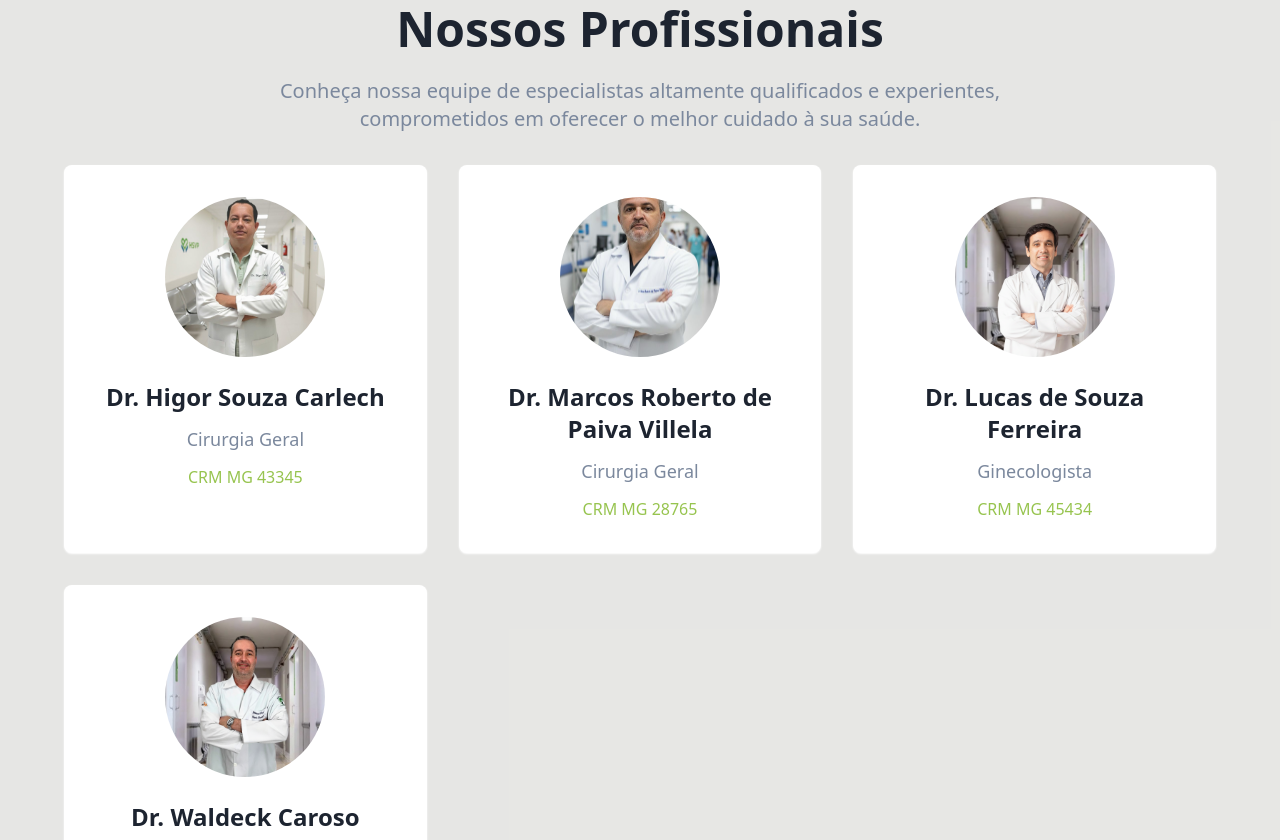
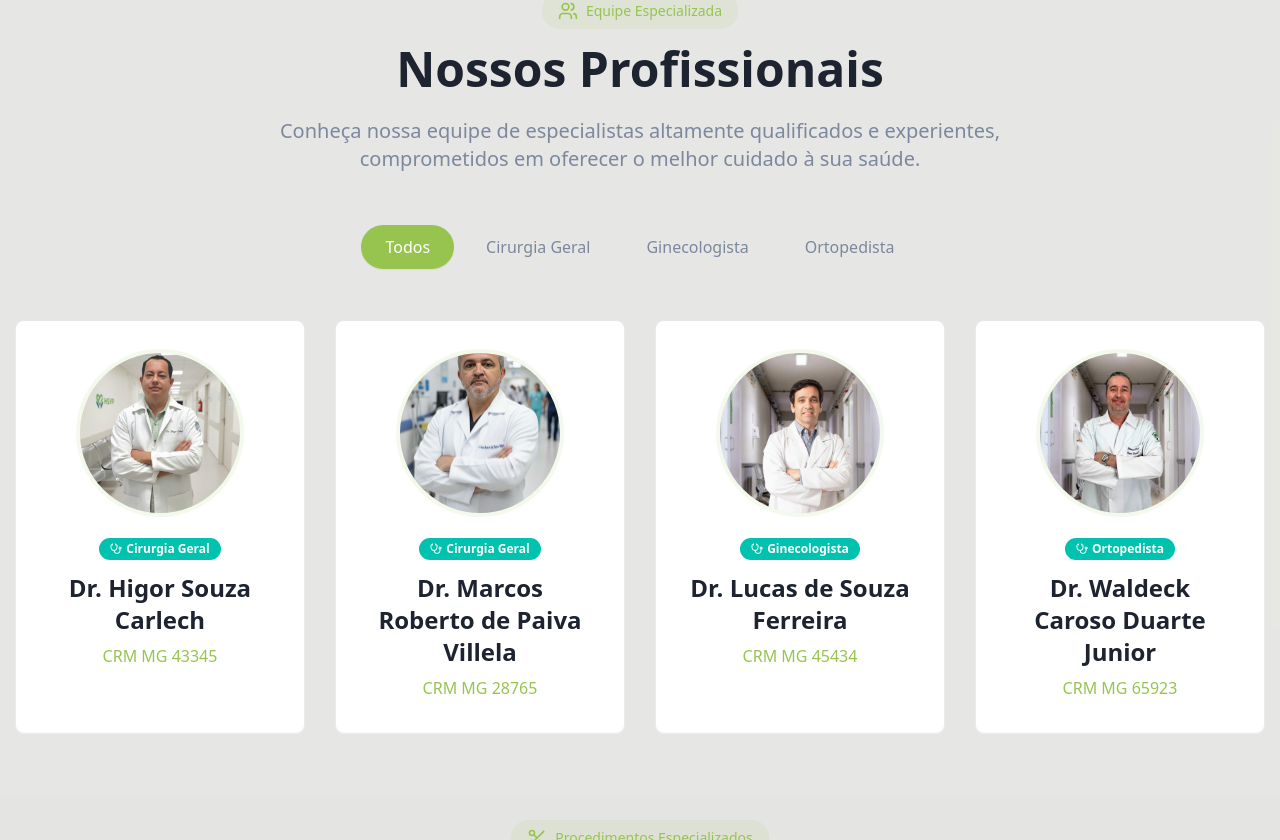
Before and after one commit to mataleone/vital-pages-launch, a React (Vite) app: page / in a window 1280 px wide. Shown: the part 4960-5800 px from the top of the page. Built offline with nearby package versions, Linux system fonts and the light colour scheme.

Commit message:
Refactor professionals section

```diff
--- a/src/components/ProfessionalsSection.tsx
+++ b/src/components/ProfessionalsSection.tsx
@@ -1,14 +1,13 @@
-import { useState, useEffect } from "react";
 import { Card, CardContent } from "@/components/ui/card";
-import { ChevronLeft, ChevronRight, Users } from "lucide-react";
+import { Tabs, TabsContent, TabsList, TabsTrigger } from "@/components/ui/tabs";
+import { Badge } from "@/components/ui/badge";
+import { Users, Stethoscope } from "lucide-react";
 import drHigorCarlech from "@/assets/dr-higor-carlech-new.jpg";
 import drLucasFerreira from "@/assets/dr-lucas-ferreira.png";
 import drWaldeckDuarte from "@/assets/dr-waldeck-duarte.png";
 import drMarcosVillela from "@/assets/dr-marcos-villela.jpg";
 
 const ProfessionalsSection = () => {
-  const [currentSlide, setCurrentSlide] = useState(0);
-
   const professionals = [
     {
       id: 1,
@@ -40,12 +39,48 @@ const ProfessionalsSection = () => {
     }
   ];
 
+  // Get unique specialties
+  const specialties = Array.from(new Set(professionals.map(p => p.specialty)));
+
+  const renderProfessionalCard = (professional: typeof professionals[0]) => (
+    <Card
+      key={professional.id}
+      className="bg-card shadow-card hover:shadow-glow transition-smooth hover:-translate-y-2 border-0 animate-fade-in"
+    >
+      <CardContent className="p-6 sm:p-8 text-center">
+        {/* Professional Photo */}
+        <div className="w-32 sm:w-40 h-32 sm:h-40 mx-auto mb-4 sm:mb-6 rounded-full overflow-hidden bg-gradient-to-br from-primary/20 to-primary/5 ring-4 ring-primary/10">
+          <img
+            src={professional.image}
+            alt={`Foto do ${professional.name}`}
+            className="w-full h-full object-cover hover:scale-110 transition-smooth"
+          />
+        </div>
+
+        {/* Specialty Badge */}
+        <Badge className="mb-3" variant="secondary">
+          <Stethoscope className="w-3 h-3 mr-1" />
+          {professional.specialty}
+        </Badge>
+
+        {/* Professional Name */}
+        <h3 className="text-xl sm:text-2xl font-semibold text-foreground mb-2">
+          {professional.name}
+        </h3>
+
+        {/* CRM */}
+        <p className="text-sm sm:text-base text-primary font-medium">
+          {professional.crm}
+        </p>
+      </CardContent>
+    </Card>
+  );
 
   return (
-    <section className="py-6 bg-muted/30">
+    <section className="py-12 sm:py-16 bg-muted/30">
       <div className="container mx-auto px-4">
         {/* Section Header */}
-        <div className="text-center mb-6 sm:mb-8">
+        <div className="text-center mb-8 sm:mb-12">
           <div className="inline-flex items-center space-x-2 bg-primary/10 rounded-full px-3 sm:px-4 py-2 mb-4">
             <Users className="h-4 sm:h-5 w-4 sm:w-5 text-primary" />
             <span className="text-xs sm:text-sm font-medium text-primary">Equipe Especializada</span>
@@ -59,41 +94,42 @@ const ProfessionalsSection = () => {
           </p>
         </div>
 
-        {/* Professionals Grid */}
-        <div className="grid grid-cols-1 md:grid-cols-2 lg:grid-cols-3 gap-6 md:gap-8 max-w-6xl mx-auto">
-          {professionals.map((professional) => (
-            <Card
-              key={professional.id}
-              className="bg-card shadow-card hover:shadow-glow transition-smooth hover:-translate-y-2 border-0"
+        {/* Tabs for filtering by specialty */}
+        <Tabs defaultValue="todos" className="w-full max-w-7xl mx-auto">
+          <TabsList className="w-full sm:w-auto grid grid-cols-2 sm:flex sm:flex-wrap justify-center gap-2 h-auto bg-transparent mb-8 sm:mb-12">
+            <TabsTrigger
+              value="todos"
+              className="data-[state=active]:bg-primary data-[state=active]:text-primary-foreground rounded-full px-6 py-2.5 text-sm sm:text-base font-medium transition-smooth"
             >
-              <CardContent className="p-6 sm:p-8 text-center">
-                {/* Professional Photo */}
-                <div className="w-32 sm:w-40 h-32 sm:h-40 mx-auto mb-4 sm:mb-6 rounded-full overflow-hidden bg-muted">
-                  <img
-                    src={professional.image}
-                    alt={`Foto do ${professional.name}`}
-                    className="w-full h-full object-cover"
-                  />
-                </div>
+              Todos
+            </TabsTrigger>
+            {specialties.map((specialty) => (
+              <TabsTrigger
+                key={specialty}
+                value={specialty}
+                className="data-[state=active]:bg-primary data-[state=active]:text-primary-foreground rounded-full px-6 py-2.5 text-sm sm:text-base font-medium transition-smooth"
+              >
+                {specialty}
+              </TabsTrigger>
+            ))}
+          </TabsList>
 
-                {/* Professional Name */}
-                <h3 className="text-xl sm:text-2xl font-semibold text-foreground mb-2 sm:mb-3">
-                  {professional.name}
-                </h3>
+          <TabsContent value="todos" className="mt-0">
+            <div className="grid grid-cols-1 md:grid-cols-2 lg:grid-cols-4 gap-6 md:gap-8">
+              {professionals.map(renderProfessionalCard)}
+            </div>
+          </TabsContent>
 
-                {/* Specialty */}
-                <p className="text-base sm:text-lg text-muted-foreground mb-2 sm:mb-3">
-                  {professional.specialty}
-                </p>
-
-                {/* CRM */}
-                <p className="text-sm sm:text-base text-primary font-medium">
-                  {professional.crm}
-                </p>
-              </CardContent>
-            </Card>
+          {specialties.map((specialty) => (
+            <TabsContent key={specialty} value={specialty} className="mt-0">
+              <div className="grid grid-cols-1 md:grid-cols-2 lg:grid-cols-3 gap-6 md:gap-8 max-w-5xl mx-auto">
+                {professionals
+                  .filter(p => p.specialty === specialty)
+                  .map(renderProfessionalCard)}
+              </div>
+            </TabsContent>
           ))}
-        </div>
+        </Tabs>
       </div>
     </section>
   );
```
